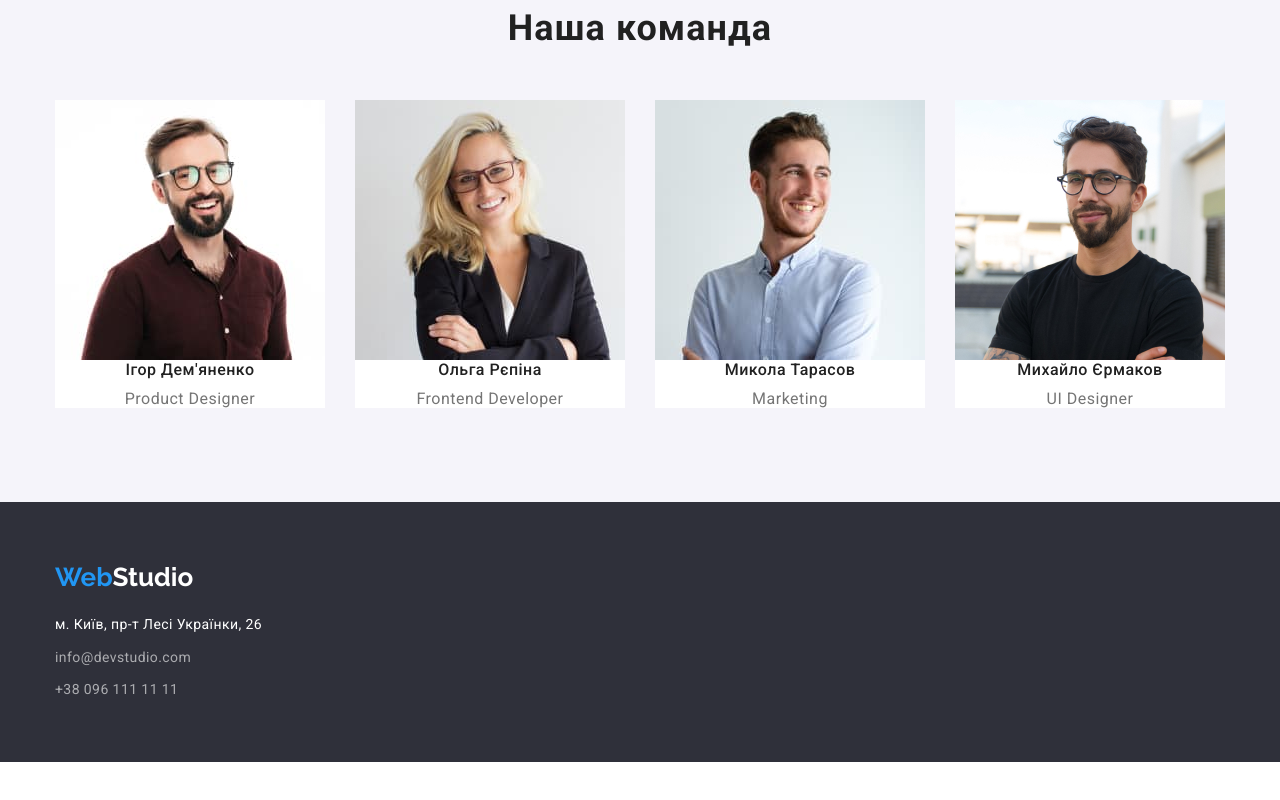
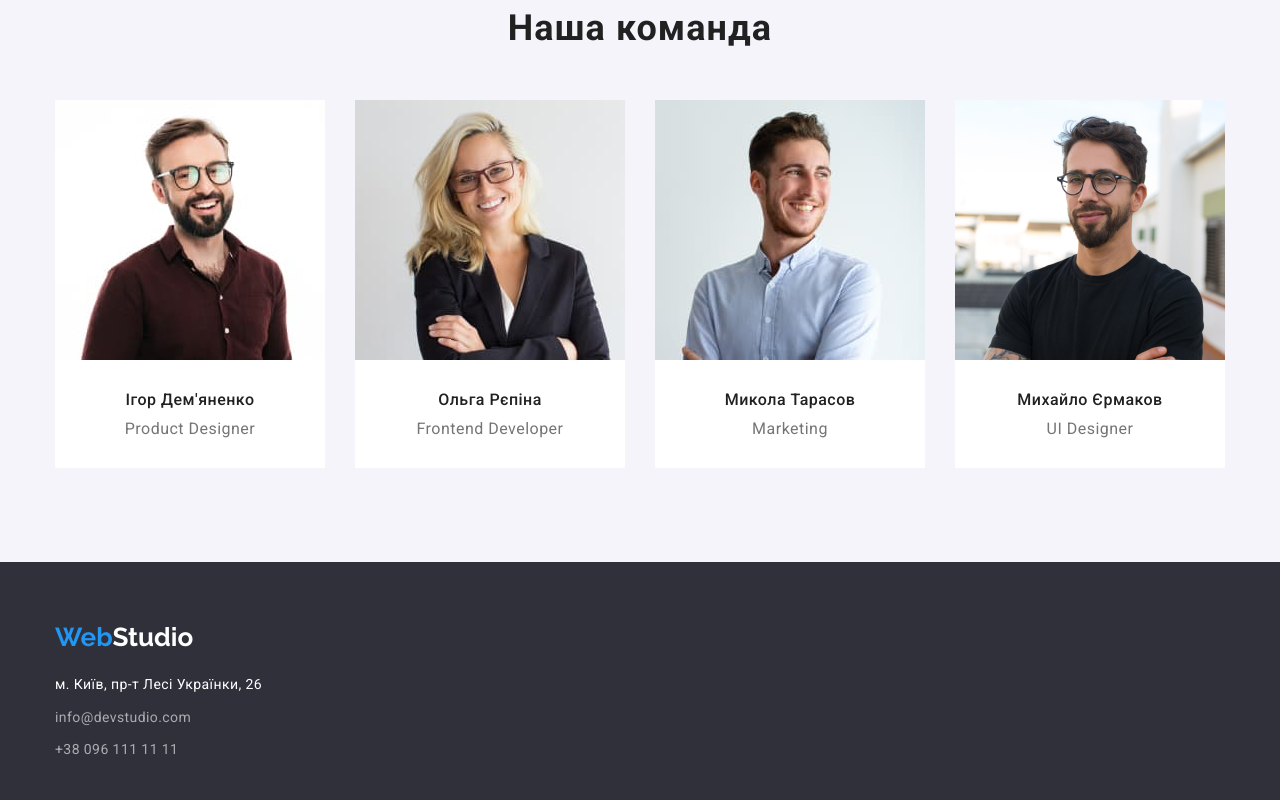
Before and after one commit to dmitriy1boiko/goit-markup-hw-03, a plain HTML site: page index.html in a window 1280 px wide. Shown: the part 1533-2333 px from the top of the page. Before the commit the page ends 2295 px from the top, so only its background shows below. Drawn offline with nearby package versions, Linux system fonts and the light colour scheme.

Commit message:
add edits

```diff
--- a/css/styles.css
+++ b/css/styles.css
@@ -234,6 +234,9 @@ img{
 .our-team-item {
   background-color: var(--primary-color);
 }
+.team{
+  padding: 30px 0;
+}
 .our-team-subtitle {
   font-weight: 500;
   font-size: 16px;
@@ -252,7 +255,7 @@ img{
 /*   footer   */
 .footer {
   background-color: var(--secondary-color);
-  padding: 60px 15px;
+  padding: 60px 0;
 }
 .footer-logo{
   margin-bottom: 20px;
@@ -295,7 +298,6 @@ img{
   flex-wrap: wrap;
 }
 .portfolio-item {
-  border-bottom: 1px solid #EEEEEE;
   width: calc((100% - 60px)/3);
   margin-right: 30px;
   margin-bottom: 30px;
@@ -323,6 +325,8 @@ img{
   background-color: var(--acent-color);
 }
 .portfolio-container{
+  border: 1px solid #EEEEEE;
+  border-top: none;
   padding: 20px 24px;
 }
 .portfolio-item-subtitle {
--- a/index.html
+++ b/index.html
@@ -141,8 +141,10 @@
                 width="270"
                 class="our-team-img"
               />
+             <div class="team">
                <h3 class="our-team-subtitle subtitle">Ігор Дем'яненко</h3>
                <p lang="en" class="our-team-text text">Product Designer</p>
+             </div>
             </li>
             <li class="our-team-item">
               <img
@@ -151,8 +153,10 @@
                 width="270"
                 class="our-team-img"
               />
+              <div class="team">
                 <h3 class="our-team-subtitle subtitle">Ольга Рєпіна</h3>
                 <p lang="en" class="our-team-text text">Frontend Developer</p>
+              </div>
             </li>
             <li class="our-team-item">
               <img
@@ -161,8 +165,10 @@
                 width="270"
                 class="our-team-img"
               />
+              <div class="team">
                 <h3 class="our-team-subtitle subtitle">Микола Тарасов</h3>
                 <p lang="en" class="our-team-text text">Marketing</p>
+              </div>
             </li>
             <li class="our-team-item">
               <img
@@ -171,8 +177,10 @@
                 width="270"
                 class="our-team-img"
               />
+              <div class="team">
                 <h3 class="our-team-subtitle subtitle">Михайло Єрмаков</h3>
                 <p lang="en" class="our-team-text text">UI Designer</p>
+              </div>
             </li>
           </ul>
         </div>
```
Lines whose indentation alone changed are shown as unchanged.
